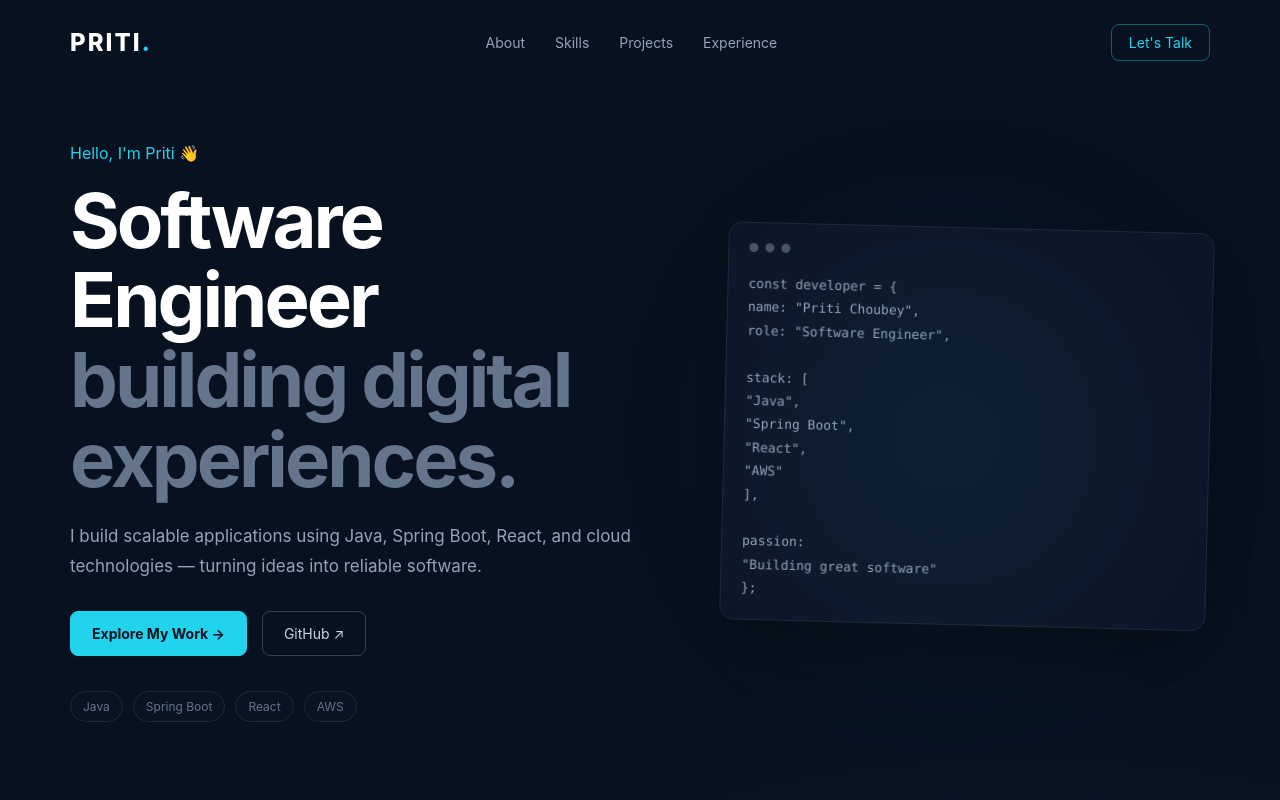
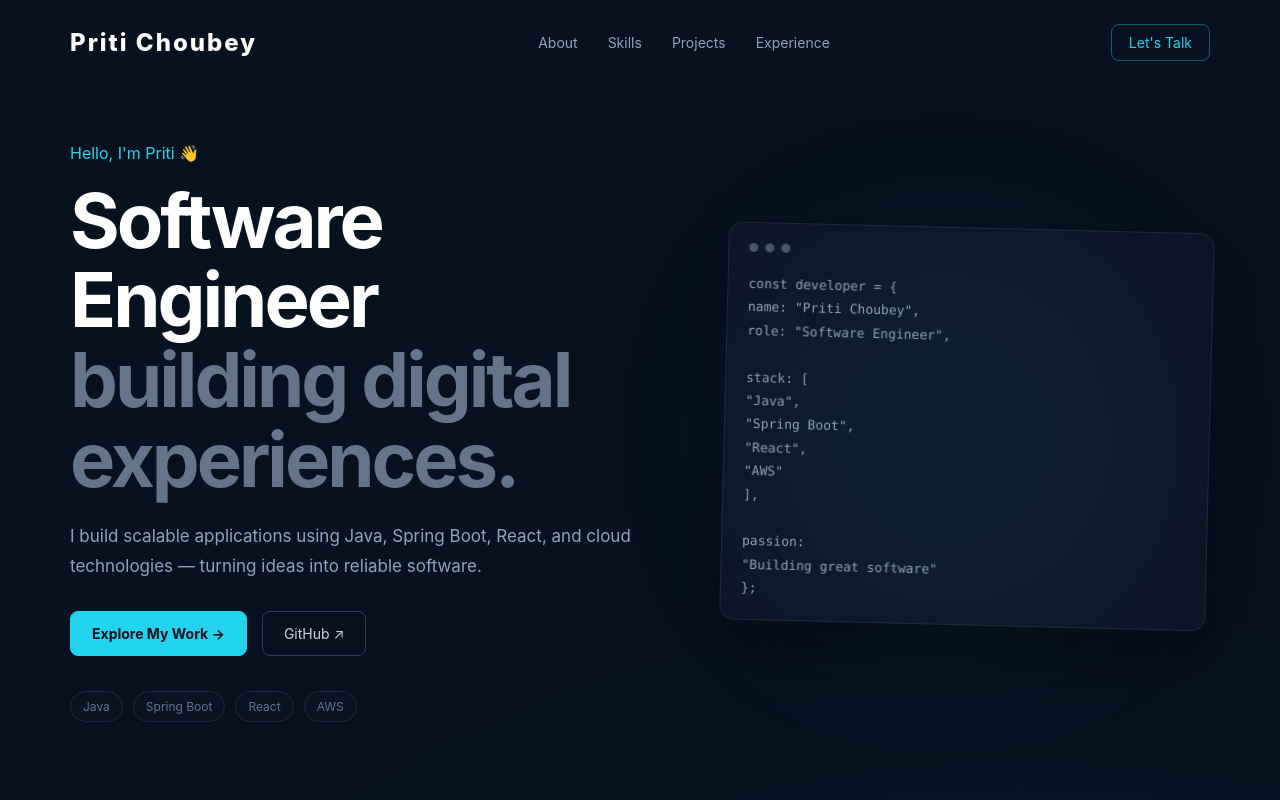
Before and after one commit to PritiC28/portfolio, a React app: page / in a window 1280 px wide. Shown: the top 800 px of the page. Built offline with nearby package versions, Linux system fonts and the light colour scheme; the HTML template or start-up script is replaced by a standard one.

Commit message:
Update portfolio name

```diff
--- a/src/App.jsx
+++ b/src/App.jsx
@@ -176,7 +176,7 @@ return (
   <nav className="navbar">
 
     <div className="logo">
-      PRITI<span>.</span>
+      Priti Choubey
     </div>
 
     <div className="nav-links">
```
